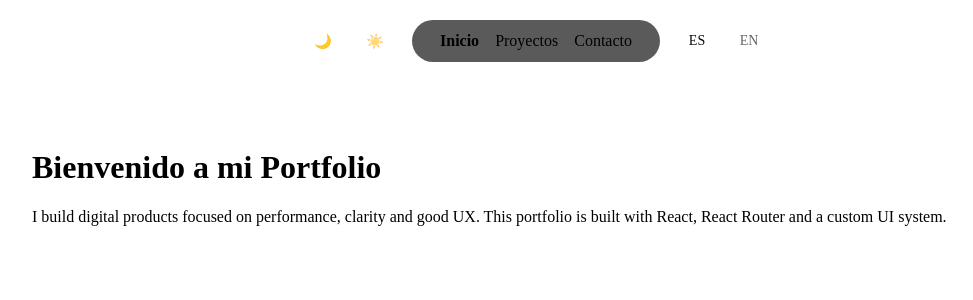
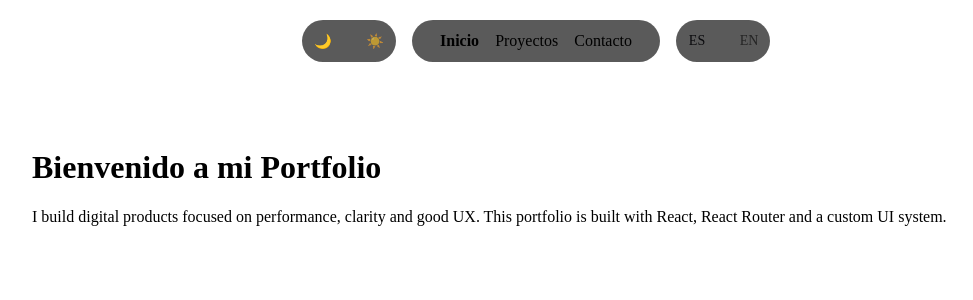
Before and after one commit to tomasitogh/shiny-potato-portfolio, a React (Vite) app: page / in a window 1280 px wide. Shown: the top 300 px of the page, without its empty margins (104-1077 px from the left). Built offline with nearby package versions, Linux system fonts and the light colour scheme.

Commit message:
Se fixeo pill pequenias para que tengan bien el background color

```diff
--- a/src/components/NavBar.css
+++ b/src/components/NavBar.css
@@ -22,6 +22,7 @@
   gap: 16px;
   transition: background-color 0.4s ease, color 0.4s ease;
 }
+
 .small-pill {
   height: 36px;
   padding: 3px;
@@ -61,7 +62,6 @@
   display: flex;
   align-items: center;
   min-width: 88px;
-  background: transparent;
 }
 
 .segment {
```
Also changed, not shown: src/App.css (+7 -5 lines).
